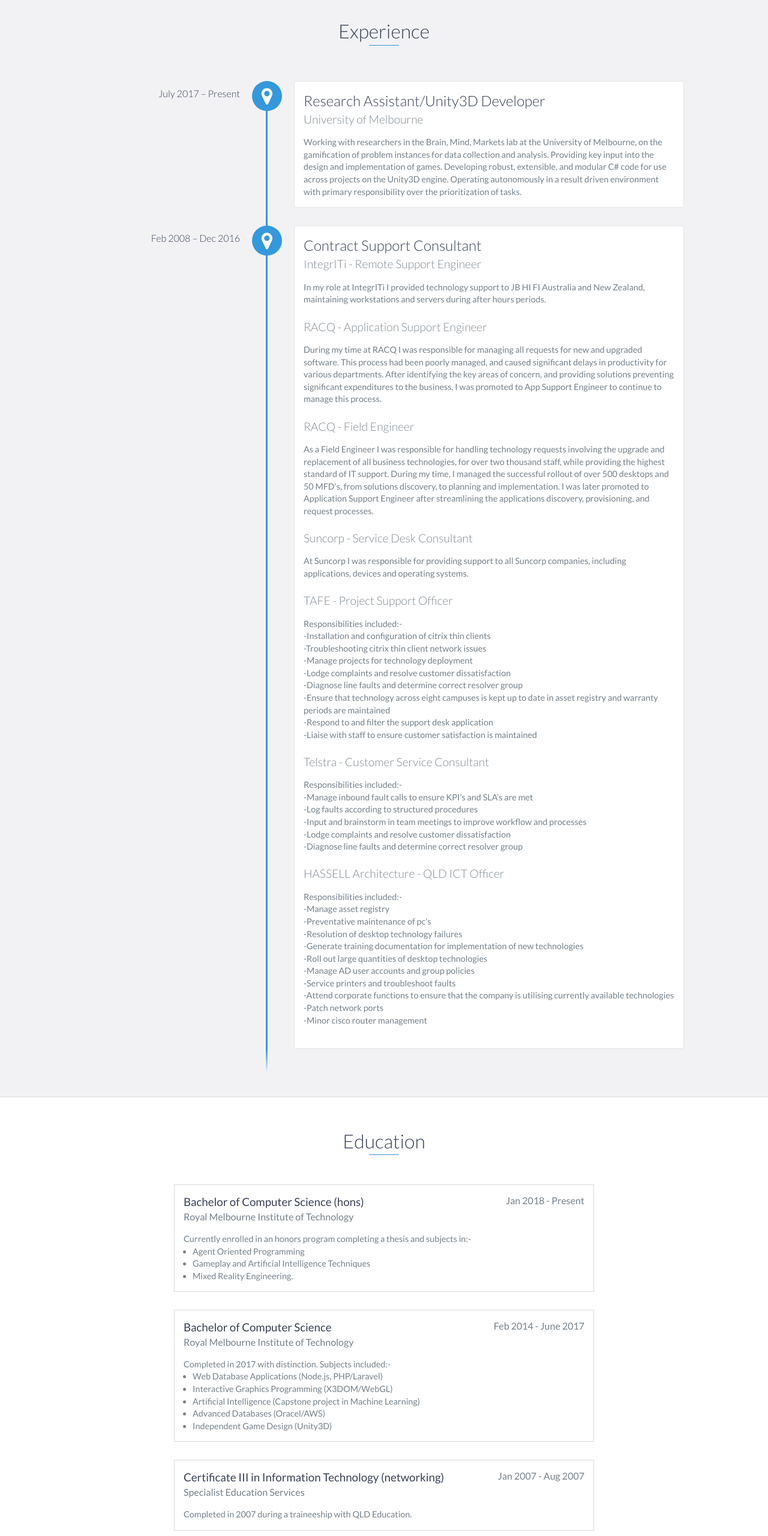
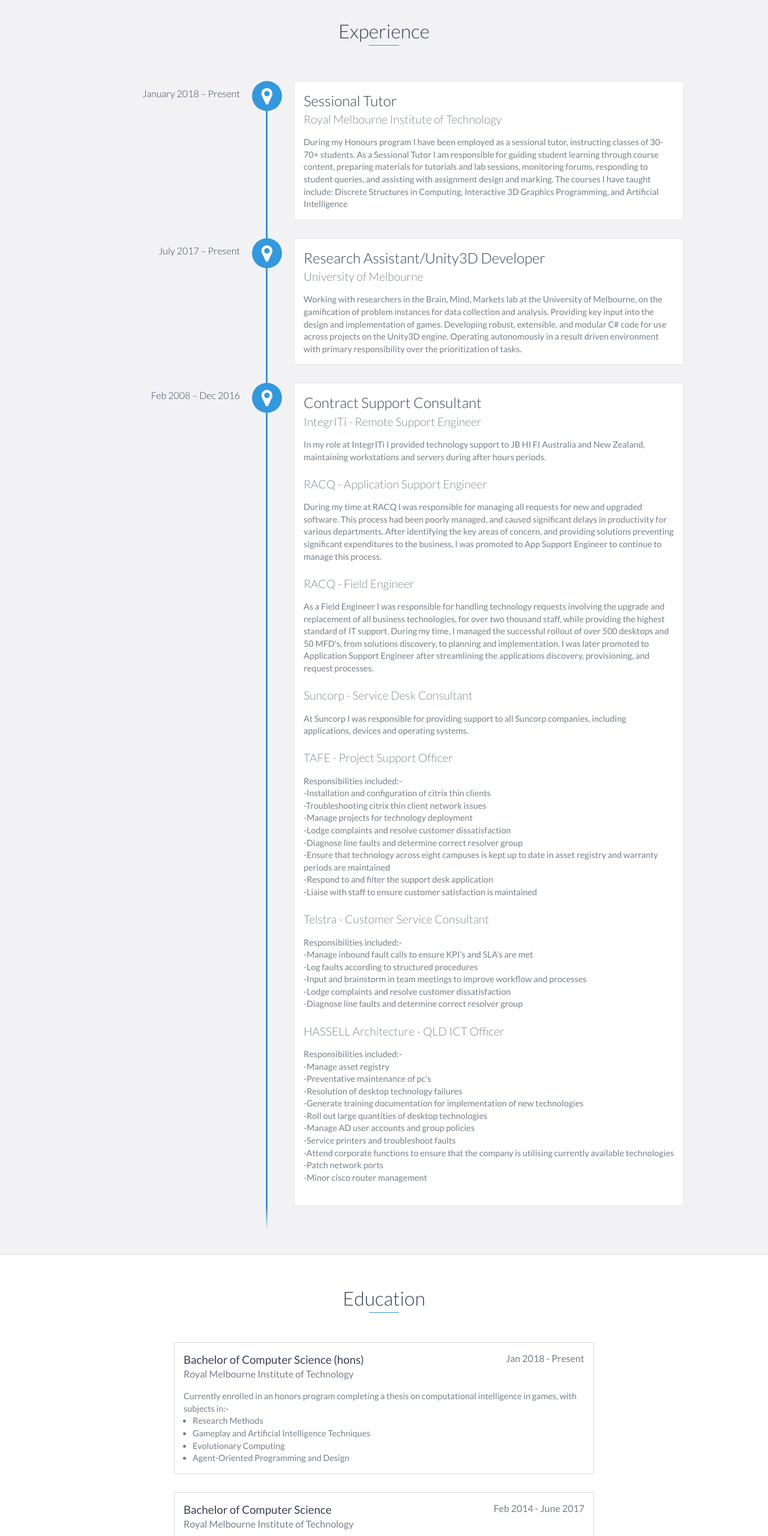
Before and after one commit to HzrdIRL/Webfolio, a website: page index.html in a window 1280 px wide. Shown: the part 1580-4140 px from the top of the page at 60% size. Drawn offline with nearby package versions, Linux system fonts and the light colour scheme.

Commit message:
Added tutoring role to timeline and updated honors subjects

```diff
--- a/index.html
+++ b/index.html
@@ -119,6 +119,17 @@
     <div id="experience" class="background-alt">
         <h2 class="heading">Experience</h2>
         <div id="experience-timeline">
+          <div data-date="January 2018 – Present">
+              <h3>Sessional Tutor</h3></br>
+              <h4>Royal Melbourne Institute of Technology</h4>
+              <p>
+                  During my Honours program I have been employed as a sessional tutor, instructing classes of 30-70+ students.
+                  As a Sessional Tutor I am responsible for guiding student learning through course content,
+                  preparing materials for tutorials and lab sessions, monitoring forums, responding to student queries,
+                  and assisting with assignment design and marking. The courses I have taught include: Discrete Structures in Computing,
+                  Interactive 3D Graphics Programming, and Artificial Intelligence
+              </p>
+          </div>
             <div data-date="July 2017 – Present">
                 <h3>Research Assistant/Unity3D Developer</h3></br>
                 <h4>University of Melbourne</h4>
@@ -200,16 +211,19 @@
             <span class="education-date">Jan 2018 - Present</span>
             <h4>Royal Melbourne Institute of Technology</h4>
             <p>
-                Currently enrolled in an honors program completing a thesis and subjects in:-
+                Currently enrolled in an honors program completing a thesis on computational intelligence in games, with subjects in:-
                 <ul>
                     <li>
-                          Agent Oriented Programming
+                          Research Methods
                     </li>
                     <li>
                           Gameplay and Artificial Intelligence Techniques
                     </li>
                     <li>
-                          Mixed Reality Engineering.
+                          Evolutionary Computing
+                    </li>
+                    <li>
+                          Agent-Oriented Programming and Design
                     </li>
                 </ul>
             </p>
```
